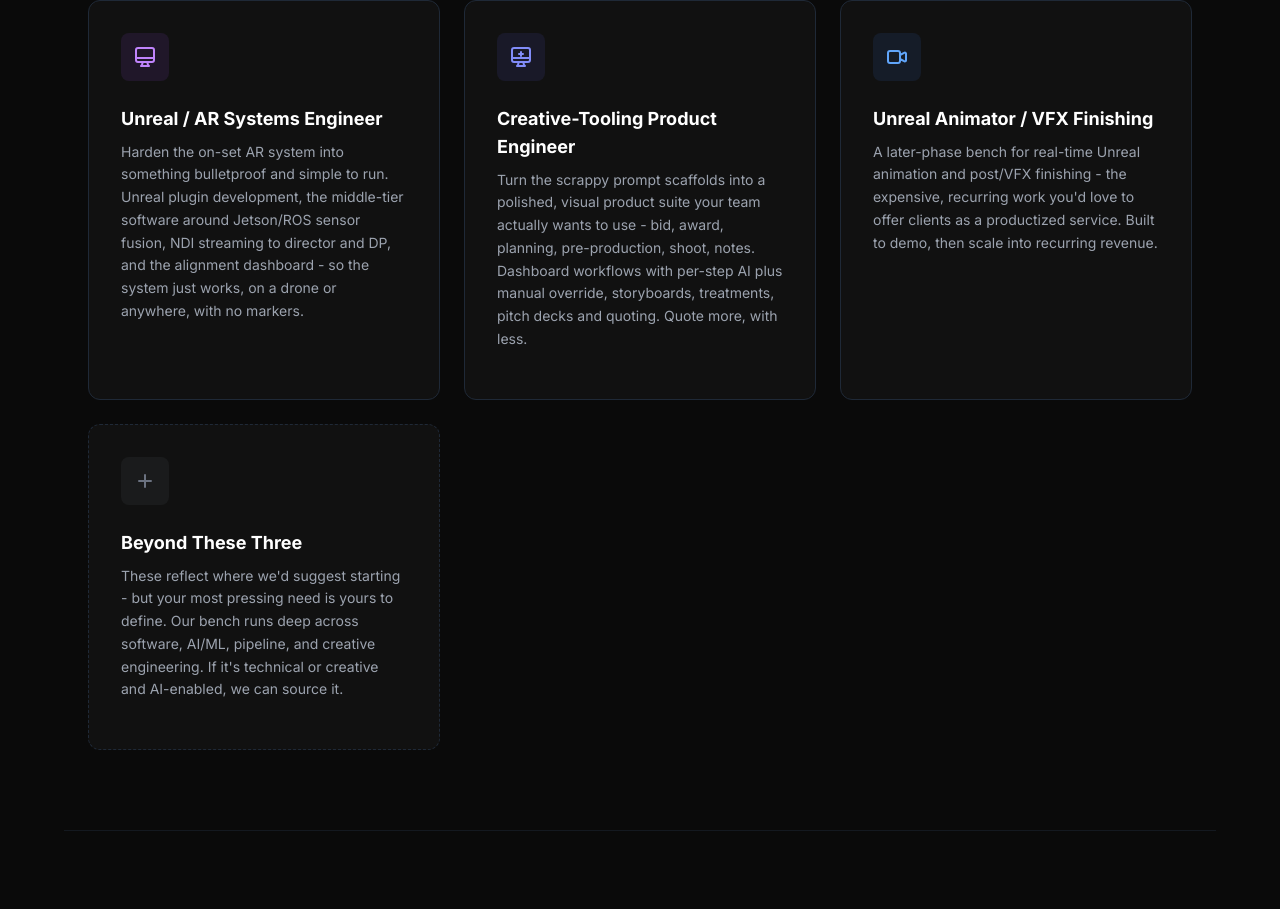
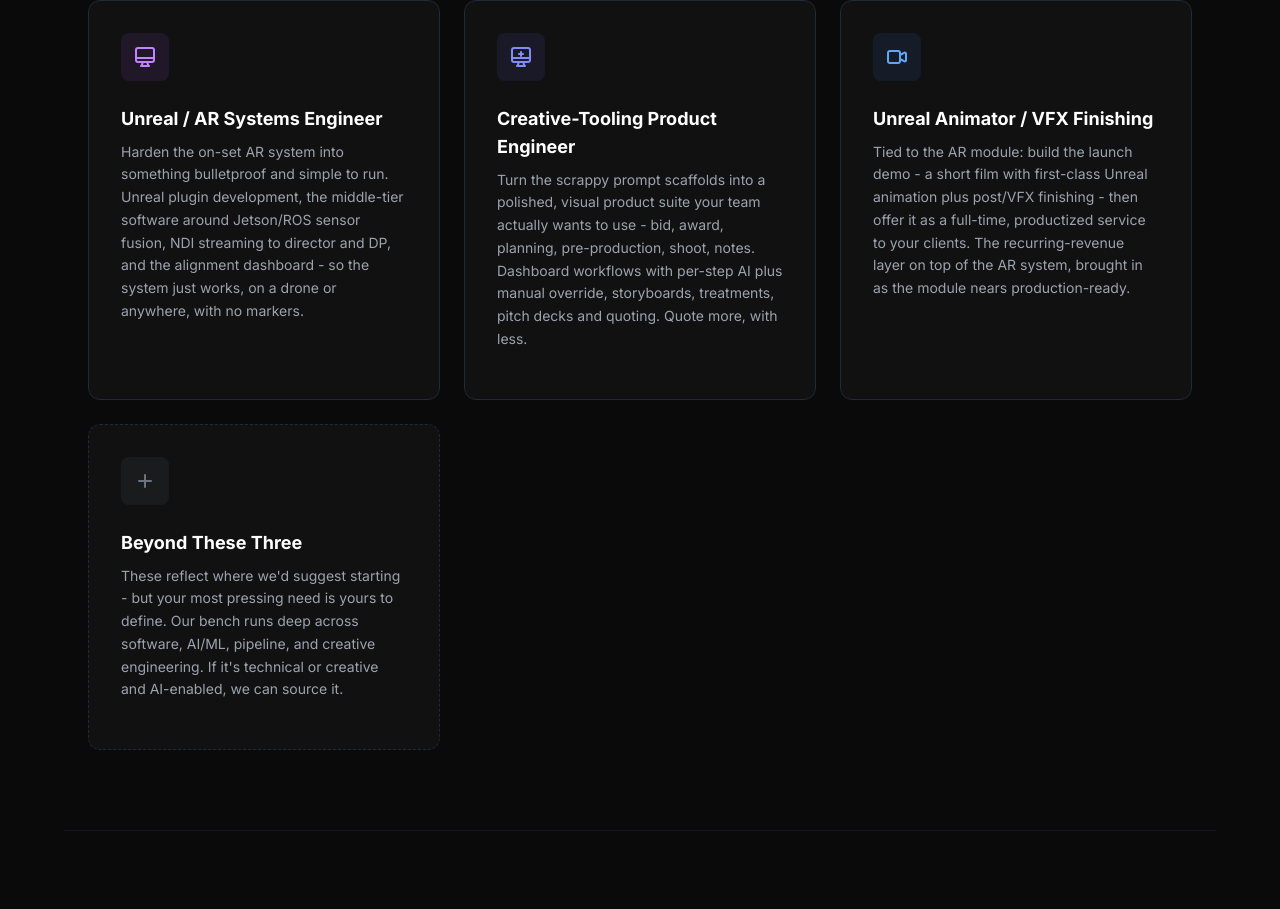
Before and after one commit to First-Epic/firstepic-website, a Next.js app: page /aether-lightcraft in a window 1280 px wide. Shown: the part 1319-2228 px from the top of the page. Built offline with nearby package versions, Linux system fonts and the light colour scheme.

Commit message:
Revise animator/VFX card: tie to AR module (demo -> service) per debrief comment

```diff
--- a/app/aether-lightcraft/page.tsx
+++ b/app/aether-lightcraft/page.tsx
@@ -120,7 +120,7 @@ export default function AetherLightCraftPage() {
             </div>
             <h3 className="text-lg font-bold text-white mb-2">Unreal Animator / VFX Finishing</h3>
             <p className="text-gray-400 text-sm leading-relaxed mb-4">
-              A later-phase bench for real-time Unreal animation and post/VFX finishing - the expensive, recurring work you&apos;d love to offer clients as a productized service. Built to demo, then scale into recurring revenue.
+              Tied to the AR module: build the launch demo - a short film with first-class Unreal animation plus post/VFX finishing - then offer it as a full-time, productized service to your clients. The recurring-revenue layer on top of the AR system, brought in as the module nears production-ready.
             </p>
           </div>
 
```
